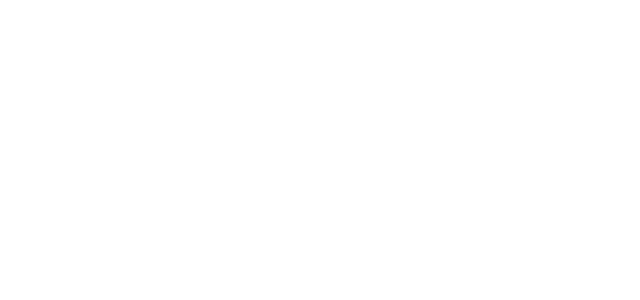
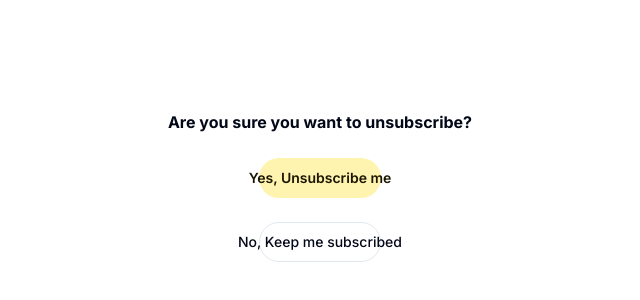
Before and after one commit to Bethel-nz/quotebox, a Next.js app: page /unsubscribe in a window 1280 px wide. Before the commit this address had no page. Shown: the part 214-514 px from the top of the page, without its empty margins (320-960 px from the left). Built offline with nearby package versions, Linux system fonts and the light colour scheme.

Commit message:
refactored ui

```diff
--- a/components/Unsubscribe.tsx
+++ b/components/Unsubscribe.tsx
@@ -1,12 +1,13 @@
-"use client"
+"use client";
 
 import { Button } from "@/components/ui/button";
-import { toast, useToast } from "@/components/ui/use-toast";
+import { useToast } from "@/components/ui/use-toast";
 import { redirect } from "next/navigation";
 import { useState } from "react";
 import { useSearchParams } from "next/navigation";
 import { removeUserFromMailList } from "@/lib/actions";
 import { Loader } from "lucide-react";
+import Link from "next/link";
 
 const Unsubscribe = () => {
   const searchParams = useSearchParams();
@@ -35,7 +36,7 @@
     }
   };
   return (
-    <div>
+    <div className="flex flex-col space-y-6 items-center justify-center">
       <p className="font-bold text-base">
         Are you sure you want to unsubscribe?
       </p>
@@ -49,13 +50,8 @@
         {loading ? "Unsubscribing..." : "Yes, Unsubscribe me"}
       </Button>
 
-      <Button
-        type="submit"
-        variant="outline"
-        className="w-full md:w-2/5"
-        onClick={redirect("/")}
-      >
-        No, Keep me subscribed
+      <Button variant="outline" className="w-full md:w-2/5">
+        <Link href="/">No, Keep me subscribed</Link>
       </Button>
     </div>
   );
```
